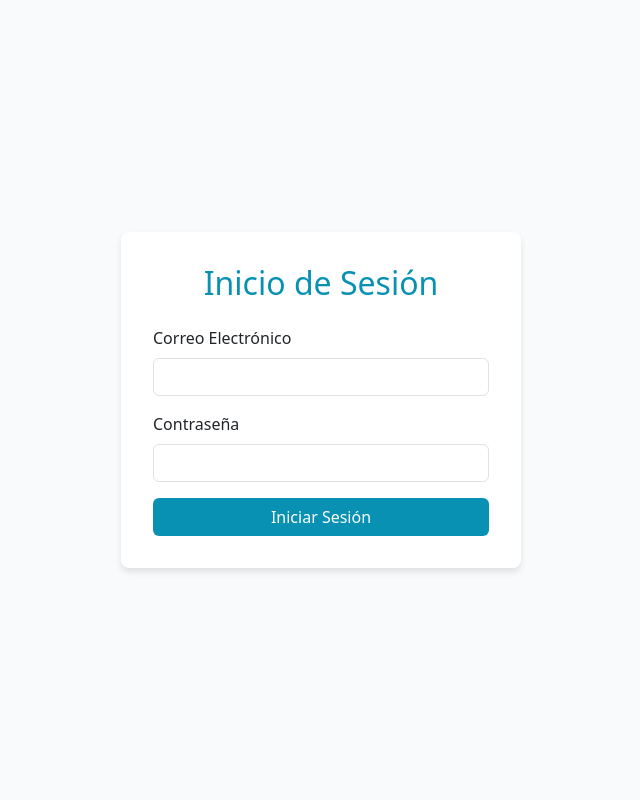
After one commit to Vicen14/PRY-Duoc, a Laravel app: template hotel-pacific-reef/resources/views/auth/login.blade.php in a window 1280 px wide. The commit adds this page. Shown: the whole page, without its empty margins (319-959 px from the left). Run offline with Laravel 12, Linux system fonts and the light colour scheme; the template is opened without the code that fills it, so the values that code supplies are empty.

Commit message:
interacción entre páginas de inicio, inicio de sesión, dashboard y operaciones

```diff
--- /dev/null
+++ b/hotel-pacific-reef/resources/views/auth/login.blade.php
@@ -0,0 +1,62 @@
+<!DOCTYPE html>
+<html lang="es">
+
+<head>
+    <meta charset="UTF-8">
+    <meta name="viewport" content="width=device-width, initial-scale=1.0">
+    <title>Hotel Pacific Reef - Login Admin</title>
+    <link href="https://cdn.jsdelivr.net/npm/bootstrap@5.3.2/dist/css/bootstrap.min.css" rel="stylesheet">
+    <style>
+        body {
+            background-color: #f8fafc;
+            display: flex;
+            align-items: center;
+            justify-content: center;
+            height: 100vh;
+        }
+
+        .login-container {
+            max-width: 400px;
+            width: 100%;
+            background: white;
+            padding: 2rem;
+            border-radius: 8px;
+            box-shadow: 0 4px 6px rgba(0, 0, 0, 0.1);
+        }
+
+        .btn-brand {
+            background-color: #0891b2;
+            color: white;
+        }
+
+        .btn-brand:hover {
+            background-color: #06b6d4;
+            color: white;
+        }
+    </style>
+</head>
+
+<body>
+    <div class="login-container">
+        <h2 class="text-center mb-4" style="color: #0891b2;">Inicio de Sesión</h2>
+        @if ($errors->any())
+            <div class="alert alert-danger">
+                {{ $errors->first() }}
+            </div>
+        @endif
+        <form method="POST" action="{{ route('login.post') }}">
+            @csrf
+            <div class="mb-3">
+                <label for="email" class="form-label">Correo Electrónico</label>
+                <input type="email" class="form-control" id="email" name="email" required>
+            </div>
+            <div class="mb-3">
+                <label for="password" class="form-label">Contraseña</label>
+                <input type="password" class="form-control" id="password" name="password" required>
+            </div>
+            <button type="submit" class="btn btn-brand w-100">Iniciar Sesión</button>
+        </form>
+    </div>
+</body>
+
+</html>
--- a/hotel-pacific-reef/resources/views/welcome.blade.php
+++ b/hotel-pacific-reef/resources/views/welcome.blade.php
@@ -33,6 +33,10 @@
                         <li class="nav-item">
                             <a class="nav-link" href="#reservations" style="color: white; font-weight: 500;">Mis
                                 Reservas</a>
+                        </li>
+                        <li class="nav-item">
+                            <a class="nav-link" href="{{ route('login') }}"
+                                style="color: white; font-weight: 500;">Admin</a>
                         </li>
                     </ul>
                 </div>
--- a/hotel-pacific-reef/routes/web.php
+++ b/hotel-pacific-reef/routes/web.php
@@ -1,21 +1,33 @@
 <?php
 
 use Illuminate\Support\Facades\Route;
+use App\Http\Controllers\AuthController;
 
 Route::get('/', function () {
     return view('welcome');
 });
 
+// --- RUTA DE LOGIN ---
+Route::get('/login', [AuthController::class, 'showLogin'])->name('login');
+Route::post('/login', [AuthController::class, 'login'])->name('login.post');
+Route::post('/logout', [AuthController::class, 'logout'])->name('logout');
+
 // --- RUTAS DE ADMINISTRACIÓN ---
 // Vista Principal Admin
 Route::get('/admin/dashboard', function () {
+    if (!session('is_admin')) {
+        return redirect()->route('login');
+    }
     return view('admin.dashboard');
-});
+})->name('admin.dashboard');
 
 // Gestión de Operaciones (Habitaciones, Precios, etc.)
 Route::get('/admin/operaciones', function () {
+    if (!session('is_admin')) {
+        return redirect()->route('login');
+    }
     return view('admin.operaciones');
-});
+})->name('admin.operaciones');
 
 // --- RUTA DE RESERVA (USUARIO FINAL) ---
 // Flujo de Reserva
```
Also changed, not shown: hotel-pacific-reef/app/Http/Controllers/AuthController.php (added, +37 -0 lines), hotel-pacific-reef/resources/views/admin/dashboard.blade.php (+31 -10 lines).
